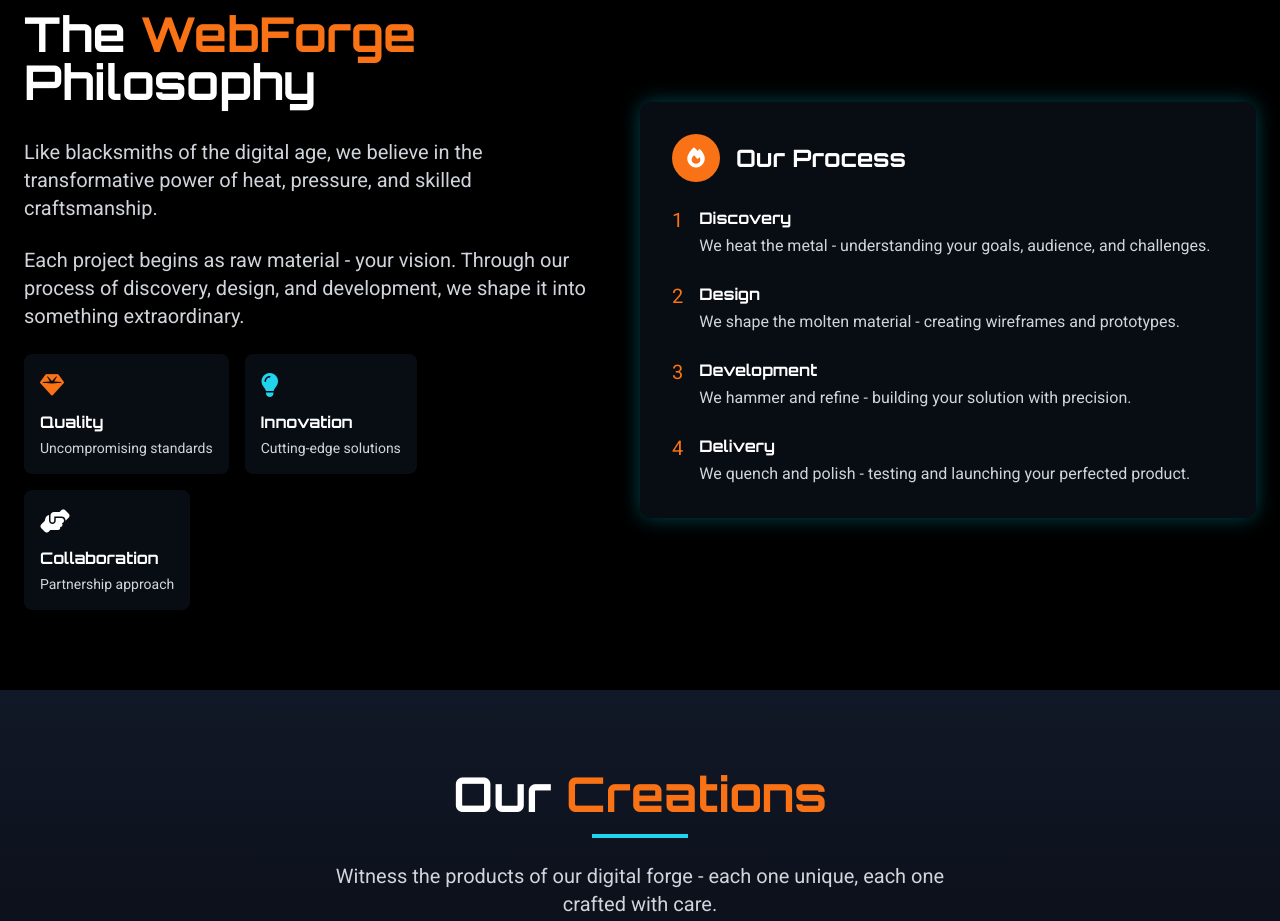
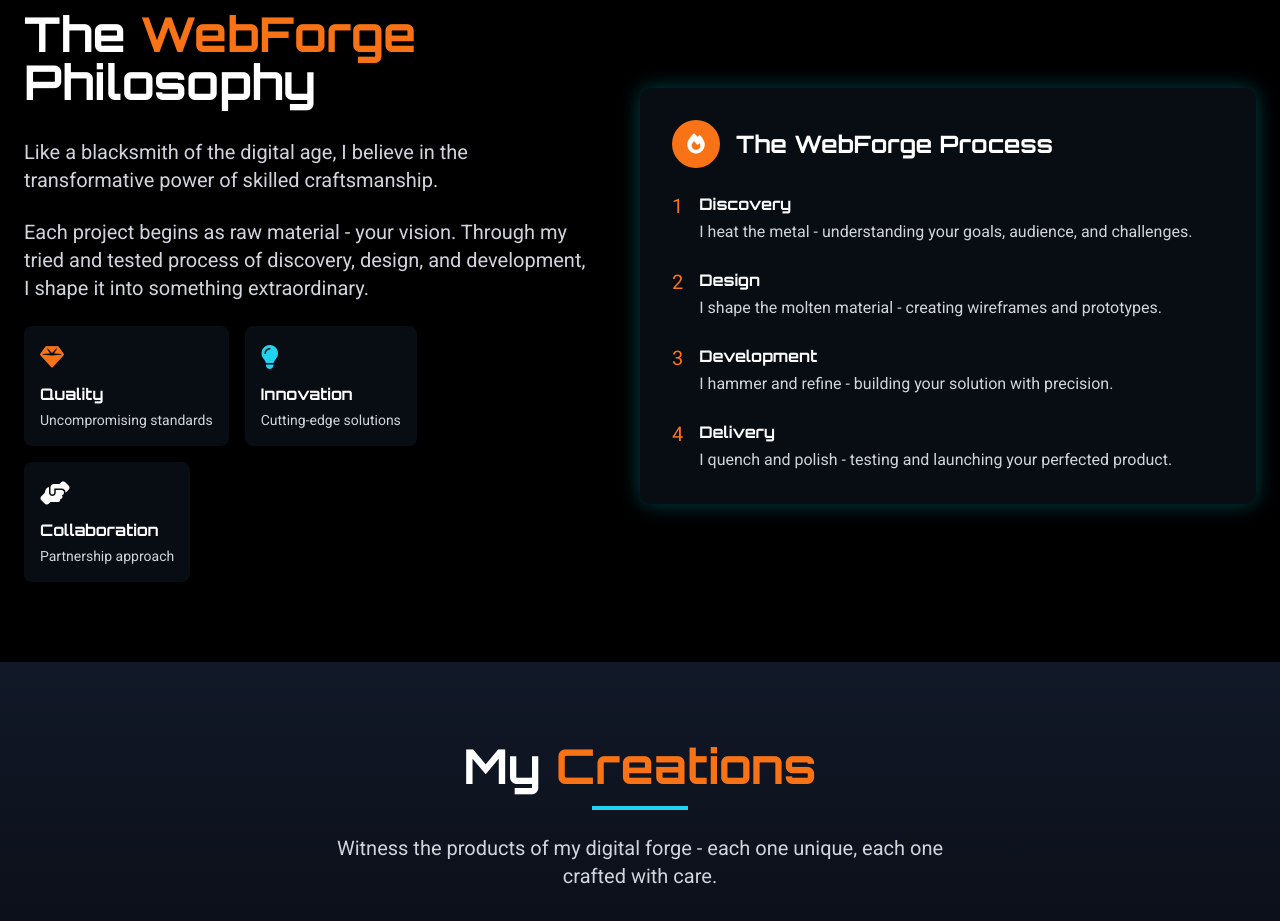
Before and after one commit to spazz92/WebForge, a plain HTML site: page index.html in a window 1280 px wide. Shown: the part 1540-2461 px from the top of the page. Drawn offline with nearby package versions, Linux system fonts and the light colour scheme.

Commit message:
Update index.html

```diff
--- a/index.html
+++ b/index.html
@@ -263,11 +263,11 @@
         <div class="container mx-auto px-6">
             <div class="text-center mb-16">
                 <h2 class="text-4xl md:text-5xl font-bold mb-4 text-white">
-                    Our <span class="text-orange-500">Craft</span>
+                    My <span class="text-orange-500">Craft</span>
                 </h2>
                 <div class="w-24 h-1 bg-cyan-400 mx-auto mb-6"></div>
                 <p class="text-xl text-gray-300 max-w-2xl mx-auto">
-                    We combine traditional craftsmanship with cutting-edge technology to deliver exceptional results.
+                    I combine innovative craftsmanship with cutting-edge technology to deliver exceptional results.
                 </p>
             </div>
 
@@ -332,10 +332,10 @@
                         The <span class="text-orange-500">WebForge</span> Philosophy
                     </h2>
                     <p class="text-xl text-gray-300 mb-6">
-                        Like blacksmiths of the digital age, we believe in the transformative power of heat, pressure, and skilled craftsmanship.
+                        Like a blacksmith of the digital age, I believe in the transformative power of skilled craftsmanship.
                     </p>
                     <p class="text-xl text-gray-300 mb-6">
-                        Each project begins as raw material - your vision. Through our process of discovery, design, and development, we shape it into something extraordinary.
+                        Each project begins as raw material - your vision. Through my tried and tested process of discovery, design, and development, I shape it into something extraordinary.
                     </p>
                     <div class="flex flex-wrap gap-4">
                         <div class="bg-gray-900 bg-opacity-50 p-4 rounded-lg">
@@ -367,35 +367,35 @@
                             <div class="w-12 h-12 rounded-full bg-orange-500 flex items-center justify-center text-white text-xl mr-4">
                                 <i class="fas fa-fire"></i>
                             </div>
-                            <h3 class="text-2xl font-bold text-white">Our Process</h3>
+                            <h3 class="text-2xl font-bold text-white">The WebForge Process</h3>
                         </div>
                         <div class="space-y-6">
                             <div class="flex">
                                 <div class="text-orange-500 text-xl mr-4">1</div>
                                 <div>
                                     <h4 class="text-white font-bold mb-1">Discovery</h4>
-                                    <p class="text-gray-300">We heat the metal - understanding your goals, audience, and challenges.</p>
+                                    <p class="text-gray-300">I heat the metal - understanding your goals, audience, and challenges.</p>
                                 </div>
                             </div>
                             <div class="flex">
                                 <div class="text-orange-500 text-xl mr-4">2</div>
                                 <div>
                                     <h4 class="text-white font-bold mb-1">Design</h4>
-                                    <p class="text-gray-300">We shape the molten material - creating wireframes and prototypes.</p>
+                                    <p class="text-gray-300">I shape the molten material - creating wireframes and prototypes.</p>
                                 </div>
                             </div>
                             <div class="flex">
                                 <div class="text-orange-500 text-xl mr-4">3</div>
                                 <div>
                                     <h4 class="text-white font-bold mb-1">Development</h4>
-                                    <p class="text-gray-300">We hammer and refine - building your solution with precision.</p>
+                                    <p class="text-gray-300">I hammer and refine - building your solution with precision.</p>
                                 </div>
                             </div>
                             <div class="flex">
                                 <div class="text-orange-500 text-xl mr-4">4</div>
                                 <div>
                                     <h4 class="text-white font-bold mb-1">Delivery</h4>
-                                    <p class="text-gray-300">We quench and polish - testing and launching your perfected product.</p>
+                                    <p class="text-gray-300">I quench and polish - testing and launching your perfected product.</p>
                                 </div>
                             </div>
                         </div>
@@ -410,11 +410,11 @@
         <div class="container mx-auto px-6">
             <div class="text-center mb-16">
                 <h2 class="text-4xl md:text-5xl font-bold mb-4 text-white">
-                    Our <span class="text-orange-500">Creations</span>
+                    My <span class="text-orange-500">Creations</span>
                 </h2>
                 <div class="w-24 h-1 bg-cyan-400 mx-auto mb-6"></div>
                 <p class="text-xl text-gray-300 max-w-2xl mx-auto">
-                    Witness the products of our digital forge - each one unique, each one crafted with care.
+                    Witness the products of my digital forge - each one unique, each one crafted with care.
                 </p>
             </div>
 
@@ -477,7 +477,7 @@
                     </h2>
                     <div class="w-24 h-1 bg-cyan-400 mx-auto mb-6"></div>
                     <p class="text-xl text-gray-300 max-w-2xl mx-auto">
-                        Let's discuss how we can craft your digital masterpiece. Drop us a message and we'll get back to you faster than a blacksmith's hammer.
+                        Let's discuss how we can craft your digital masterpiece. Drop me a message and I'll get back to you faster than a blacksmith's hammer.
                     </p>
                 </div>
 
```
